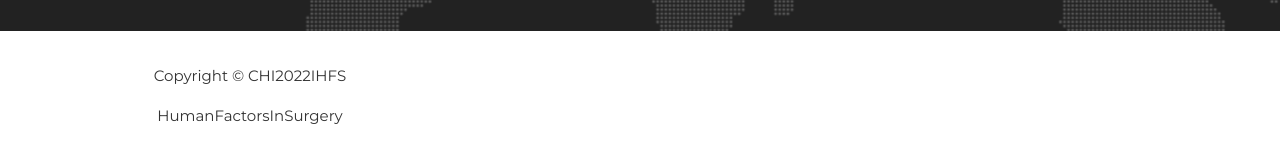
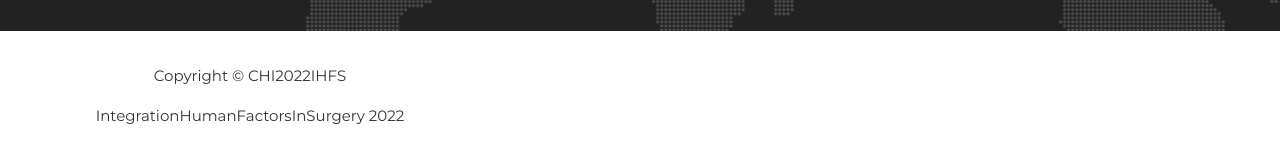
Before and after one commit to turtle2007/CHI22-ihfs, a Jekyll site: the page built from index.html, in a window 1280 px wide and 900 px high, scrolled down 5656 px. Shown: the part 739-897 px from the top of the window. Built offline with Jekyll 4.4.1, drawn with Linux system fonts in a browser that asks for light colours; some web fonts are replaced.

Commit message:
update pdf

```diff
--- a/_includes/footer.html
+++ b/_includes/footer.html
@@ -2,7 +2,7 @@
         <div class="container">
             <div class="row">
                 <div class="col-md-4">
-                    <span class="copyright">Copyright &copy; {{ site.title }} HumanFactorsInSurgery <!-- {{ 'now' | date: "%Y" }} --></span>
+                    <span class="copyright">Copyright &copy; {{ site.title }} IntegrationHumanFactorsInSurgery {{ 'now' | date: "%Y" }}</span>
                 </div>
                 <!-- <div class="col-md-4">
                     <ul class="list-inline social-buttons">
```
Also changed, not shown: 1 other file.
